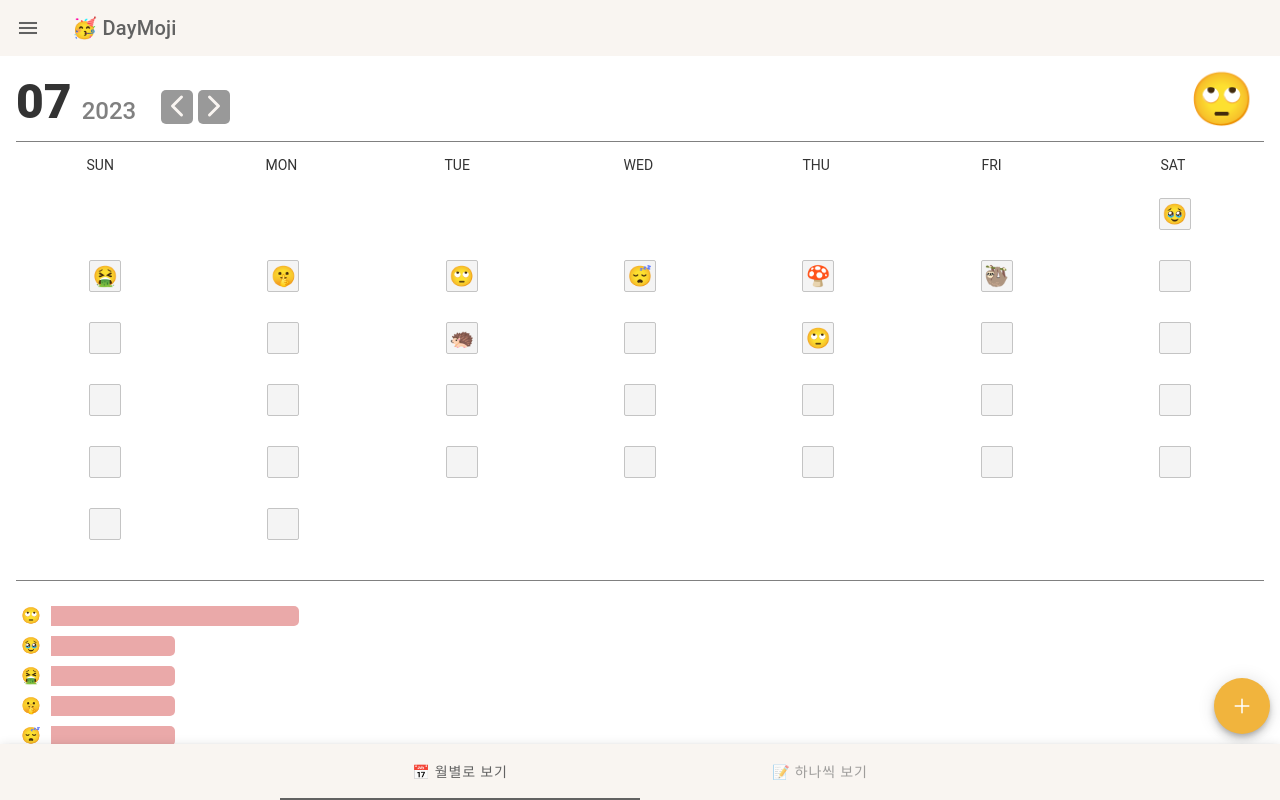
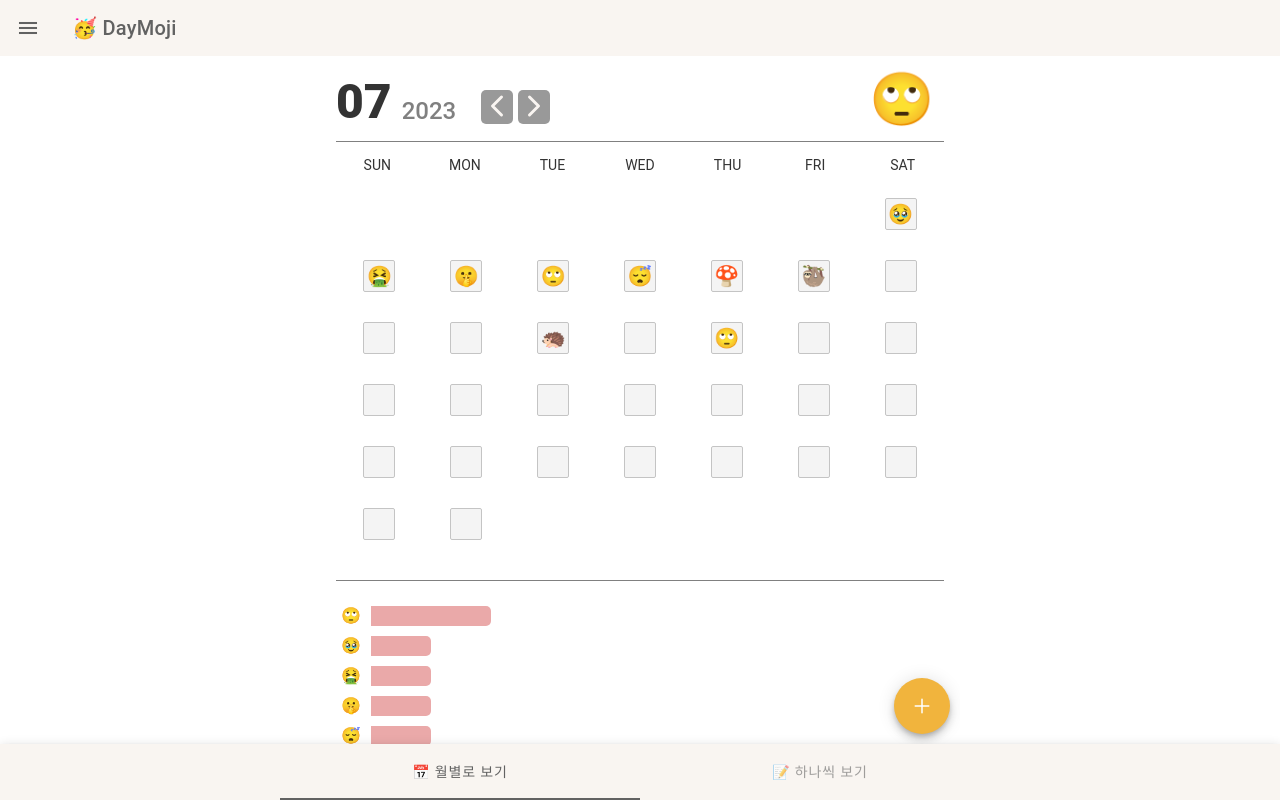
Before and after one commit to isdiscodead/23-FE-Practice, a React (Vite) app in the folder first-ionic-react/myApp/: page /home in a window 1280 px wide. Built offline with nearby package versions, Linux system fonts and the light colour scheme.

Commit message:
add max-width

```diff
--- a/first-ionic-react/myApp/src/components/Daily/Daily.tsx
+++ b/first-ionic-react/myApp/src/components/Daily/Daily.tsx
@@ -2,7 +2,6 @@ import { useState, useEffect } from 'react'
 import { IonContent, IonItem, IonList, IonAvatar, IonLabel, IonInfiniteScroll, IonInfiniteScrollContent } from '@ionic/react';
 
 import '../../pages/Home.css';
-import styled from 'styled-components';
 import { dailyData } from '../Monthly/CalendarList';
 import { MonthDivder } from './MonthDivder';
 import { DailyItemCard } from './DailyItemCard';
@@ -37,6 +36,7 @@ export const Daily = () => {
           <DailyItemCard item={ item } key={item.date} />
         ))}
       </IonList>
+
       <IonInfiniteScroll
         onIonInfinite={(ev) => {
           generateItems();
--- a/first-ionic-react/myApp/src/components/Header/Header.tsx
+++ b/first-ionic-react/myApp/src/components/Header/Header.tsx
@@ -9,7 +9,7 @@ const StyledHeader = styled.div`
 
 export default function Header() {
   return (
-    <>
+    <div style={{ width: "100%" }}>
       <StyledHeader>
         <IonToolbar color={'secondary'}>
             <IonButtons slot="start">
@@ -18,6 +18,6 @@ export default function Header() {
             <IonTitle>🥳 DayMoji</IonTitle>
         </IonToolbar>
       </StyledHeader>
-    </>
+    </div>
   )
 }
--- a/first-ionic-react/myApp/src/pages/Home.css
+++ b/first-ionic-react/myApp/src/pages/Home.css
@@ -1,5 +1,7 @@
 ion-toolbar {
     --background: '#F9F5F1';
+    width: 100%;
+    display: block;
 }
 
 ion-modal#example-modal {
@@ -23,3 +25,14 @@ ion-item {
     background: --var(--ion-color-secondary);
     --color: --var(--ion-color-secondary-contrast);
 }
+
+ion-content {
+    max-width: 640px;
+    text-align: center;
+    margin: 0 auto;
+}
+
+.ion-page {
+    display: flex;
+    align-items: center;
+}
```
